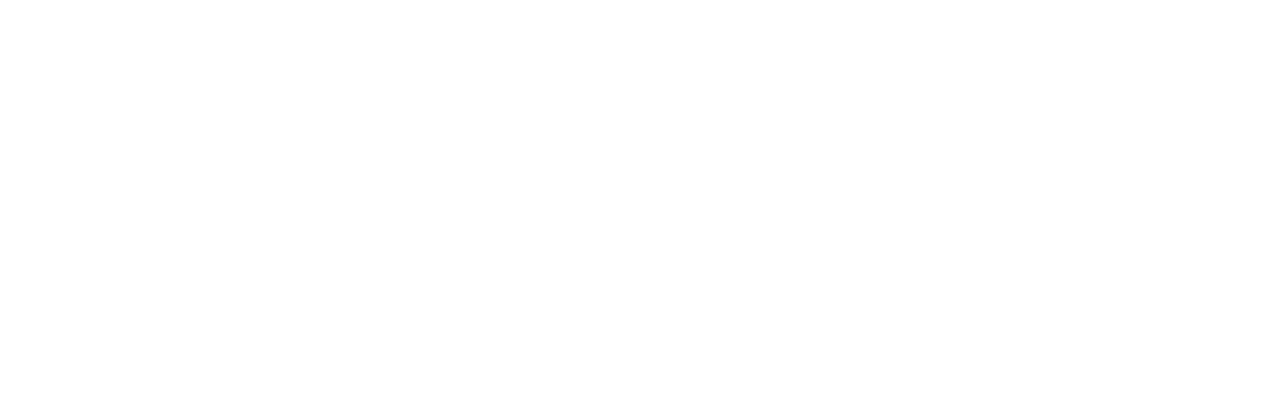
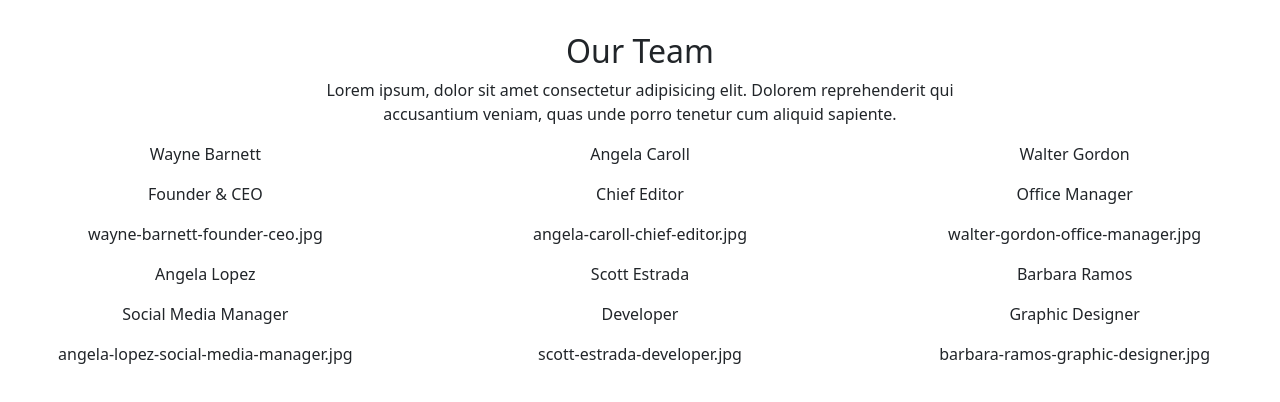
Before and after one commit to muccidavide/js-our-team, a plain HTML site: page index.html in a window 1280 px wide. Drawn offline with nearby package versions, Linux system fonts and the light colour scheme.

Commit message:
Complete Milestone 2

```diff
--- a/assets/css/style.css
+++ b/assets/css/style.css
@@ -3,3 +3,8 @@
     padding: 0;
     box-sizing: border-box;
 }
+
+.our_team{
+    text-align: center;
+    margin-top: 2rem;
+}
--- a/assets/js/main.js
+++ b/assets/js/main.js
@@ -46,21 +46,38 @@ const team = [
       role: 'Graphic Designer',
       image: 'barbara-ramos-graphic-designer.jpg',
     },
-  ];
+];
 
   //stampare su console le informazioni di nome, ruolo e la stringa della foto
   // for in
 
+let workersBoxElement = document.querySelector('.worker_cards');
+
+
+
+// ciclo all'interno dell'Array
+
 for (let i = 0; i < team.length; i++) {
     const workerProfile = team[i];
     console.log(`---- worker n°${i + 1} ----`);
+    /// creo elemento Dom e aggiungo classe col e appendo a .workers_cards
+    let workerCardElement = document.createElement('div')
+    workerCardElement.classList.add("col", `${i}_worker`)
+    workersBoxElement.append(workerCardElement)
+
+    // ciclo all'interno dell'oggetto
 
     for (const key in workerProfile) {
+        const workerCaratteristic = workerProfile[key];
 
-            const workerCaratteristic = workerProfile[key];
+        //console.log(workerCardElement);
+        console.log(workerCaratteristic);
+        // seleziono nodo Dom attraveso classe e aggiungo caratteristiche
+        workerCardElement.insertAdjacentHTML("beforeend",`<p>${workerCaratteristic}</p>`)
 
 
-            console.log(workerCaratteristic);
     }
 
 }
+
+// stampare le stesse informazioni su DOM sottoforma di stringhe
--- a/index.html
+++ b/index.html
@@ -1,17 +1,54 @@
 <!DOCTYPE html>
 <html lang="en">
+
 <head>
     <meta charset="UTF-8">
     <meta http-equiv="X-UA-Compatible" content="IE=edge">
     <meta name="viewport" content="width=device-width, initial-scale=1.0">
     <title>Our Team</title>
+    <!-- FONT AWESOME - BOOTSTRAP -->
+
+    <link rel="stylesheet" href="https://cdnjs.cloudflare.com/ajax/libs/font-awesome/6.1.0/css/all.min.css"
+        integrity="sha512-10/jx2EXwxxWqCLX/hHth/vu2KY3jCF70dCQB8TSgNjbCVAC/8vai53GfMDrO2Emgwccf2pJqxct9ehpzG+MTw=="
+        crossorigin="anonymous" referrerpolicy="no-referrer" />
+    <link href="https://cdn.jsdelivr.net/npm/bootstrap@5.1.3/dist/css/bootstrap.min.css" rel="stylesheet"
+        integrity="sha384-1BmE4kWBq78iYhFldvKuhfTAU6auU8tT94WrHftjDbrCEXSU1oBoqyl2QvZ6jIW3" crossorigin="anonymous">
+
+    <!-- HERE CSS!  -->
     <link rel="stylesheet" href="./assets/css/style.css">
 </head>
+
 <body>
 
 
+    <main id="main_site">
+        <section class="our_team">
+            <div class="text_box w-50 m-auto">
+                <h2>Our Team</h2>
+                <p>Lorem ipsum, dolor sit amet consectetur adipisicing elit. Dolorem reprehenderit qui accusantium veniam,
+                    quas unde porro tenetur cum aliquid sapiente.
+                </p>
+            </div>
+            <div class="worker_cards row row-cols-1 row-cols-md-2 row-cols-lg-3">
+                <!-- <div class="col"><span>ciaooooo</span></div>
+                <div class="col"><span>ciaooooo</span></div>
+                <div class="col"><span>ciaooooo</span></div>
+                <div class="col"><span>ciaooooo</span></div>
+                <div class="col"><span>ciaooooo</span></div>
+                <div class="col"><span>ciaooooo</span></div> -->
 
 
+            </div>
+
+        </section>
+
+    </main>
+    <!-- BOOTSTRAP_JS  -->
+
+    <script src="https://cdn.jsdelivr.net/npm/bootstrap@5.1.3/dist/js/bootstrap.bundle.min.js"
+        integrity="sha384-ka7Sk0Gln4gmtz2MlQnikT1wXgYsOg+OMhuP+IlRH9sENBO0LRn5q+8nbTov4+1p" crossorigin="anonymous">
+    </script>
     <script src="./assets/js/main.js"></script>
 </body>
+
 </html>
```
Also changed, not shown: assets/img/angela-caroll-chief-editor.jpg (added), assets/img/angela-lopez-social-media-manager.jpg (added), assets/img/barbara-ramos-graphic-designer.jpg (added), assets/img/new-team-member-01.jpg (added), assets/img/new-team-member-02.jpg (added), assets/img/new-team-member-03.jpg (added), assets/img/new-team-member-04.jpg (added), assets/img/scott-estrada-developer.jpg (added), assets/img/walter-gordon-office-manager.jpg (added), assets/img/wayne-barnett-founder-ceo.jpg (added).
